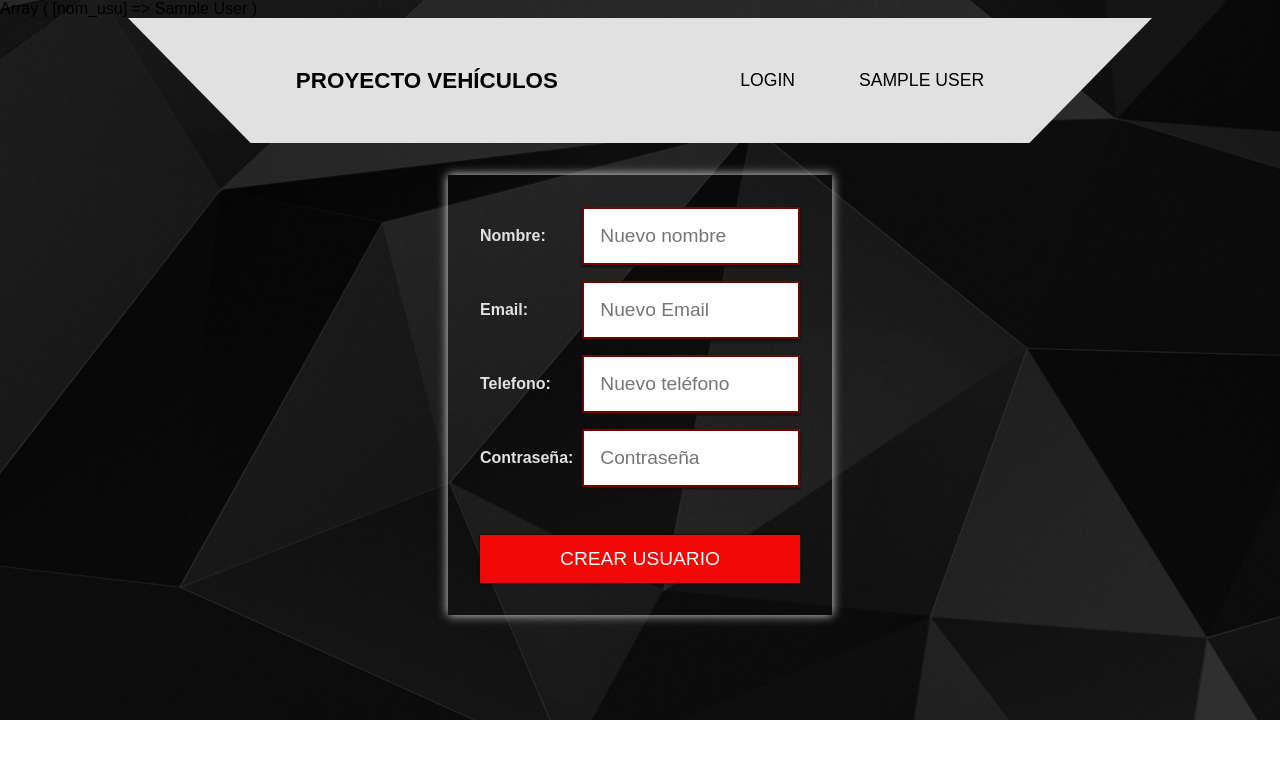
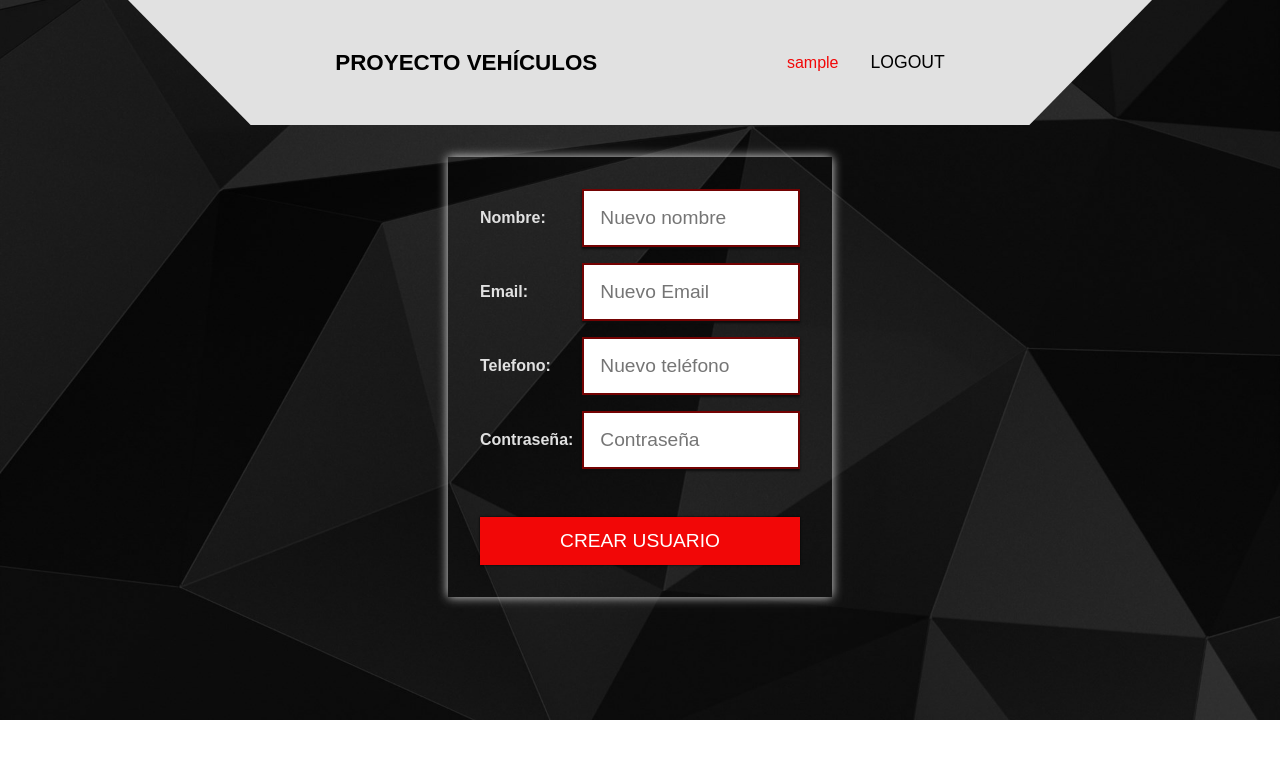
Before and after one commit to Carlitosaguilaar/ProyectoServidoresT1, a PHP site: page /registro_usu.php in a window 1280 px wide. Shown: the top 759 px of the page. Run offline with PHP 8.4, Linux system fonts and the light colour scheme; the visitor is signed in with stand-in values (Sample User, id 1).

Commit message:
Cambios_26-10-2021

```diff
--- a/Vehiculos_copy.php
+++ b/Vehiculos_copy.php
@@ -8,8 +8,6 @@ if (!$usu){
 $inc = require "conexion_database.php";
 
 if ($inc){
-
-
 
     $consulta = "SELECT * FROM usuarios where ID_Usuario = $usu";
     $results = mysqli_query($conn, $consulta);
@@ -53,6 +51,9 @@ if ($inc){
             <div class="formulario">
 
                 <h1 class="ttilte">Datos del usuario</h1>
+
+
+
 
                 <form method="GET" action="editar_usuario.php">
                     <div class="campo">
--- a/detalles_servicios.php
+++ b/detalles_servicios.php
@@ -137,7 +137,7 @@ if ($inc){
                                 </div>
                                 <div class="campo">
                                     <label for="precio_servicio">Precio del servicio:  </label>
-                                    <input type="number" id="precio_servicio" name="precio_servicio" class="inputs" value="<?php echo $precio_servicio ?>">
+                                    <input type="number" step="0.01" id="precio_servicio" name="precio_servicio" class="inputs" value="<?php echo $precio_servicio ?>">
                                 </div>
                                 <input type="submit" class="boton" name="submit" id="submit" value="Editar servicios">
 
--- a/index.php
+++ b/index.php
@@ -35,7 +35,7 @@
                        <input type="password" name="password" class="inputs" placeholder="Contraseña">
                    </div>
                    <p>Nuevo aquí? <a href="registro_usu.php">Regístrate</a></p>
-                   <input type="submit" value="Iniciar sesion" class="boton">
+                   <input type="submit" value="Registro" class="boton">
 
                </form>
        </div>
--- a/insertar_usu.php
+++ b/insertar_usu.php
@@ -16,7 +16,9 @@
         $results = mysqli_query($conn, $consulta);
 
         echo ("Usuario creado <br>");
-        header("Location:index.php");
+        echo ("<a href=\"index.php\"><button>Volver</button></a>");
+
+
     }
 
 
--- a/partials/header.php
+++ b/partials/header.php
@@ -1,13 +1,15 @@
 <?php
+    session_start();
+    $nombre_usuario = $_SESSION['username'];
 
-session_start();
-print_r($_SESSION);
 ?>
 
 <header class="headerr">
     <a href="#">Proyecto Vehículos</a>
     <nav class="navegador">
-        <a href="index.php">Login</a>
-        <a href=""><?php echo $_SESSION["nom_usu"]?></a>
+
+
+        <p><span><?php echo $nombre_usuario?></span></p>
+        <a href="logout.php">Logout</a>
     </nav>
 </header>
--- a/registro_vehiculo.php
+++ b/registro_vehiculo.php
@@ -14,7 +14,7 @@
     <meta http-equiv="X-UA-Compatible" content="IE=edge">
     <meta name="viewport" content="width=device-width, initial-scale=1.0">
     <title>Document</title>
-    <link rel="stylesheet" href="app.css">
+    <link rel="stylesheet" href="estilos/app.css">
 </head>
 <body>
 <?php require "partials/header.php"?>
```
Also changed, not shown: login.php (+4 -5 lines), logout.php (added, +8 -0 lines).
